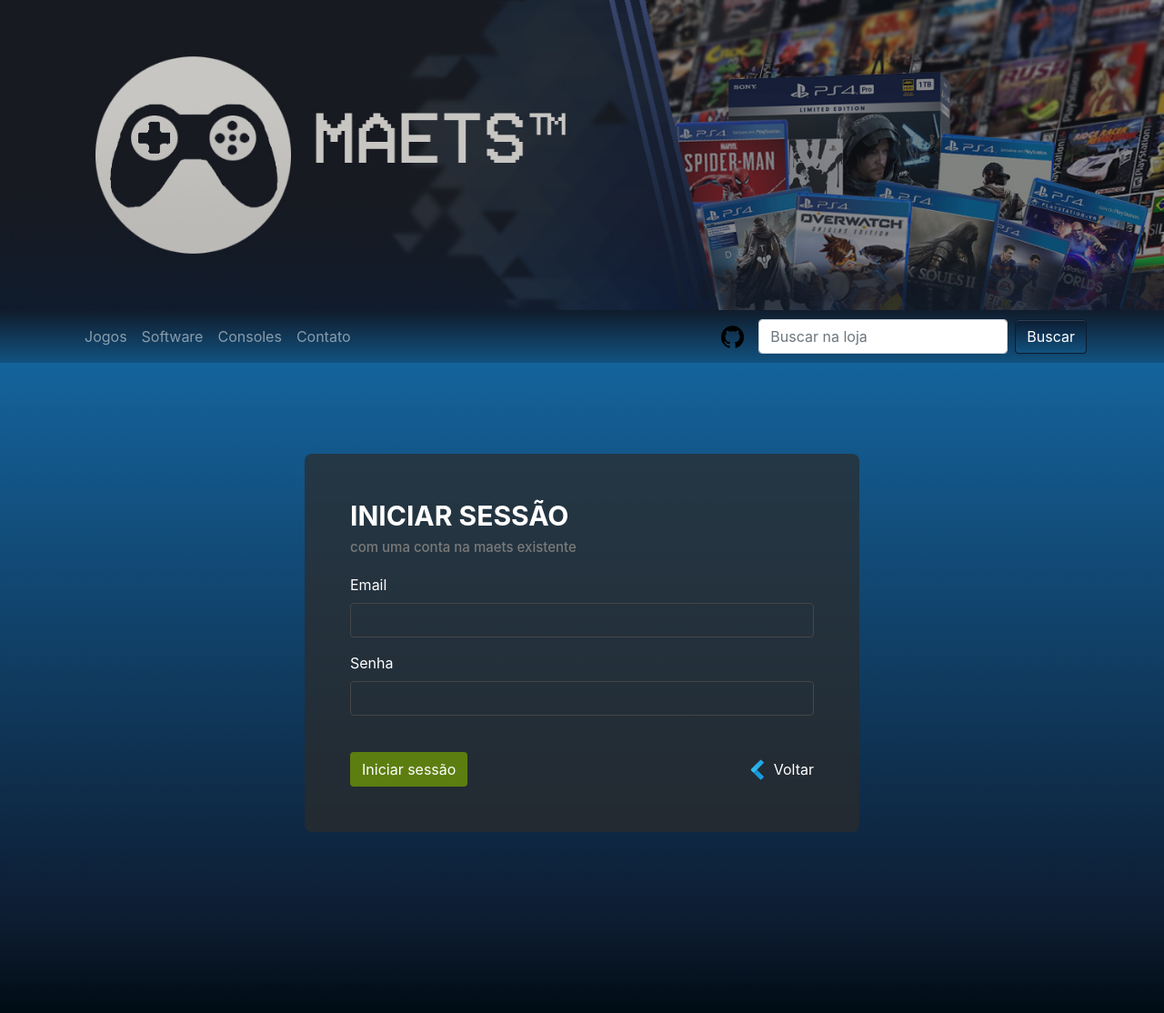
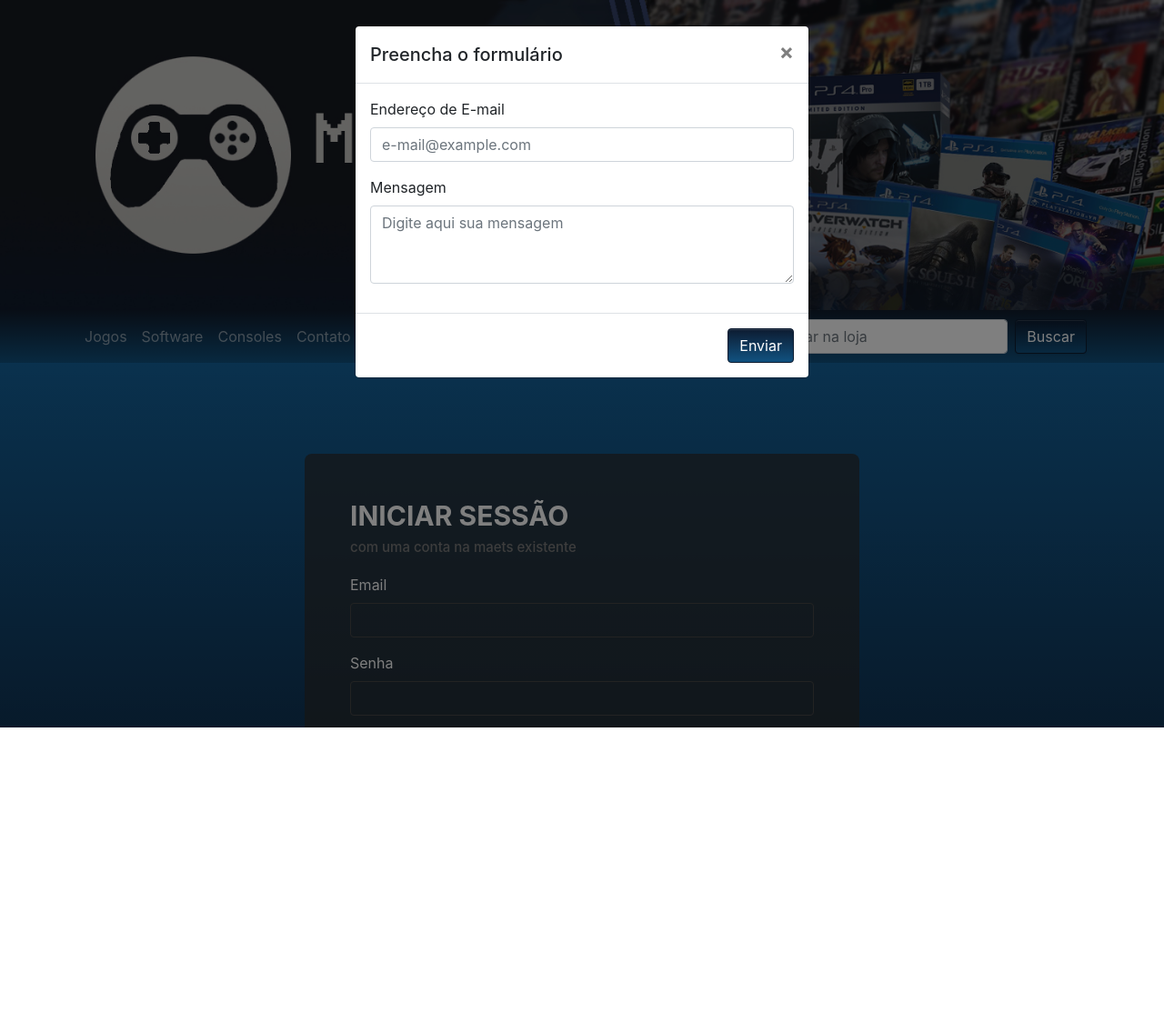
Before and after one commit to Vitor-Carmo/game-store, a PHP site: page /register.html in a window 1280 px wide, after a click on "Contato". Shown: the top 1114 px of the page at 91% size. After the commit the page ends 800 px from the top, so only its background shows below. Run offline with PHP 8.4, Linux system fonts and the light colour scheme; some libraries are stand-ins or nearby versions.

Commit message:
register-modale

```diff
--- a/register.html
+++ b/register.html
@@ -154,7 +154,8 @@
 
                 <div class="form-group">
                     <label for="exampleInputEmail1">Email </label>
-                <input type="email" class="form-control" id="exampleInputEmail1" aria-describedby="emailHelp" required>
+                    <input type="email" class="form-control" id="exampleInputEmail1" aria-describedby="emailHelp"
+                        required>
 
                 </div>
                 <div class="form-group">
@@ -185,7 +186,7 @@
 
             <!-- Grid row-->
             <div class="container text-center text-md-left ">
-                <hr >
+                <hr>
                 <!-- Footer -->
                 <footer class="page-footer font-small blue pt-4">
 
@@ -268,6 +269,38 @@
 
     </footer>
 
+    <!-- Modal -->
+    <div class="modal fade" id="exampleModalScrollable" tabindex="-1" role="dialog"
+        aria-labelledby="exampleModalScrollableTitle" aria-hidden="true">
+        <div class="modal-dialog modal-dialog-scrollable" role="document">
+            <div class="modal-content">
+                <div class="modal-header">
+                    <h5 class="modal-title" id="exampleModalScrollableTitle">Preencha o formulário
+                    </h5>
+                    <button type="button" class="close" data-dismiss="modal" aria-label="Close">
+                        <span aria-hidden="true">&times;</span>
+                    </button>
+                </div>
+                <div class="modal-body">
+                    <form>
+                        <div class="form-group">
+                            <label for="exampleFormControlInput1">Endereço de E-mail</label>
+                            <input type="email" class="form-control" id="exampleFormControlInput1"
+                                placeholder="e-mail@example.com">
+                        </div>
+                        <div class="form-group">
+                            <label for="exampleFormControlTextarea1">Mensagem</label>
+                            <textarea class="form-control" id="exampleFormControlTextarea1" rows="3"
+                                placeholder="Digite aqui sua mensagem "></textarea>
+                        </div>
+                    </form>
+                </div>
+                <div class="modal-footer">
+                    <button type="button" class="btn btn-default-color">Enviar</button>
+                </div>
+            </div>
+        </div>
+    </div>
 
 
     <!-- Optional JavaScript -->
--- a/styles/register.css
+++ b/styles/register.css
@@ -1,6 +1,10 @@
 body {
     background-color: #000C14;
     height: max-content;
+}
+
+nav .modale{
+    cursor: pointer;
 }
 
 .body{
```
Lines whose indentation alone changed are shown as unchanged.
